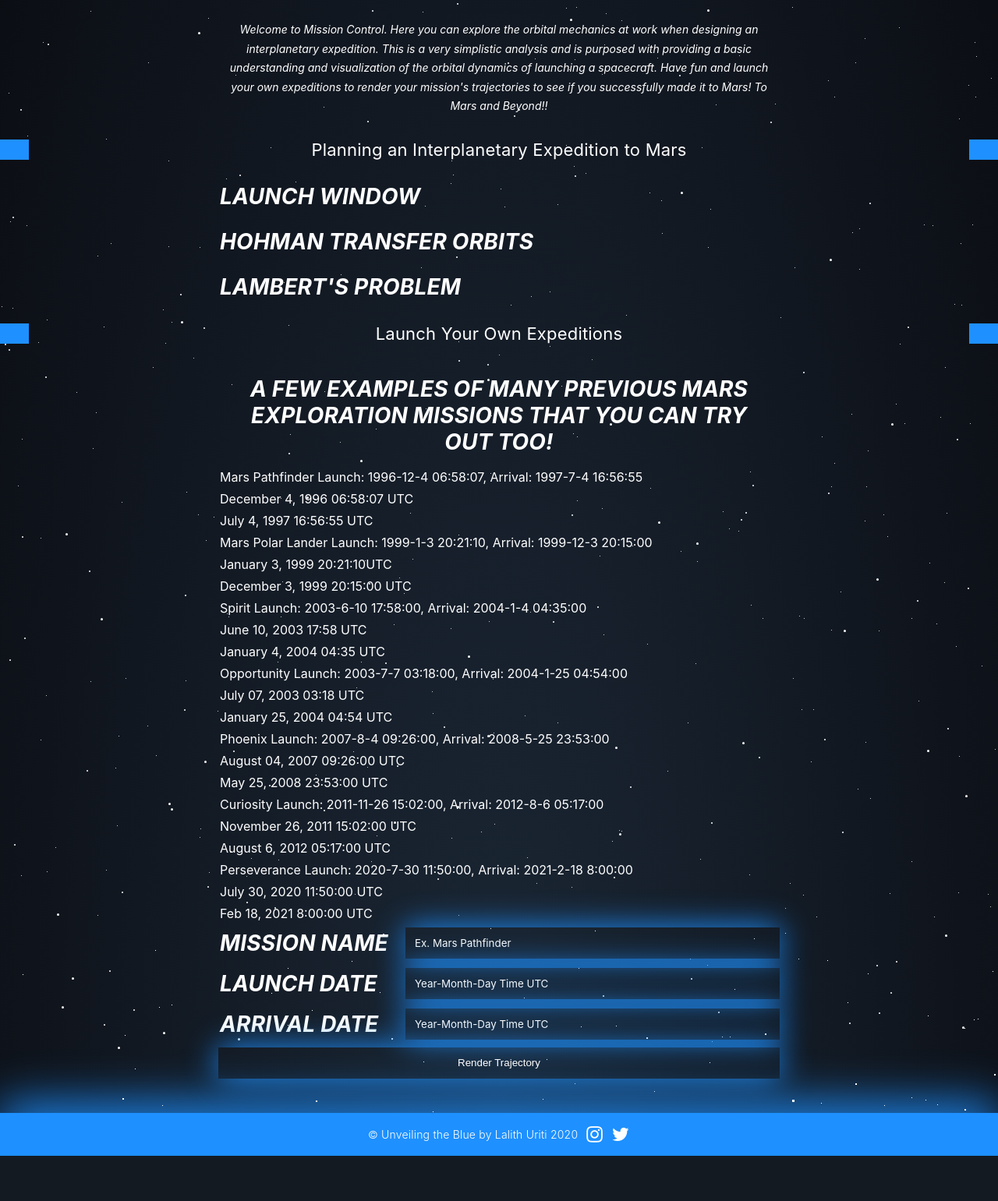
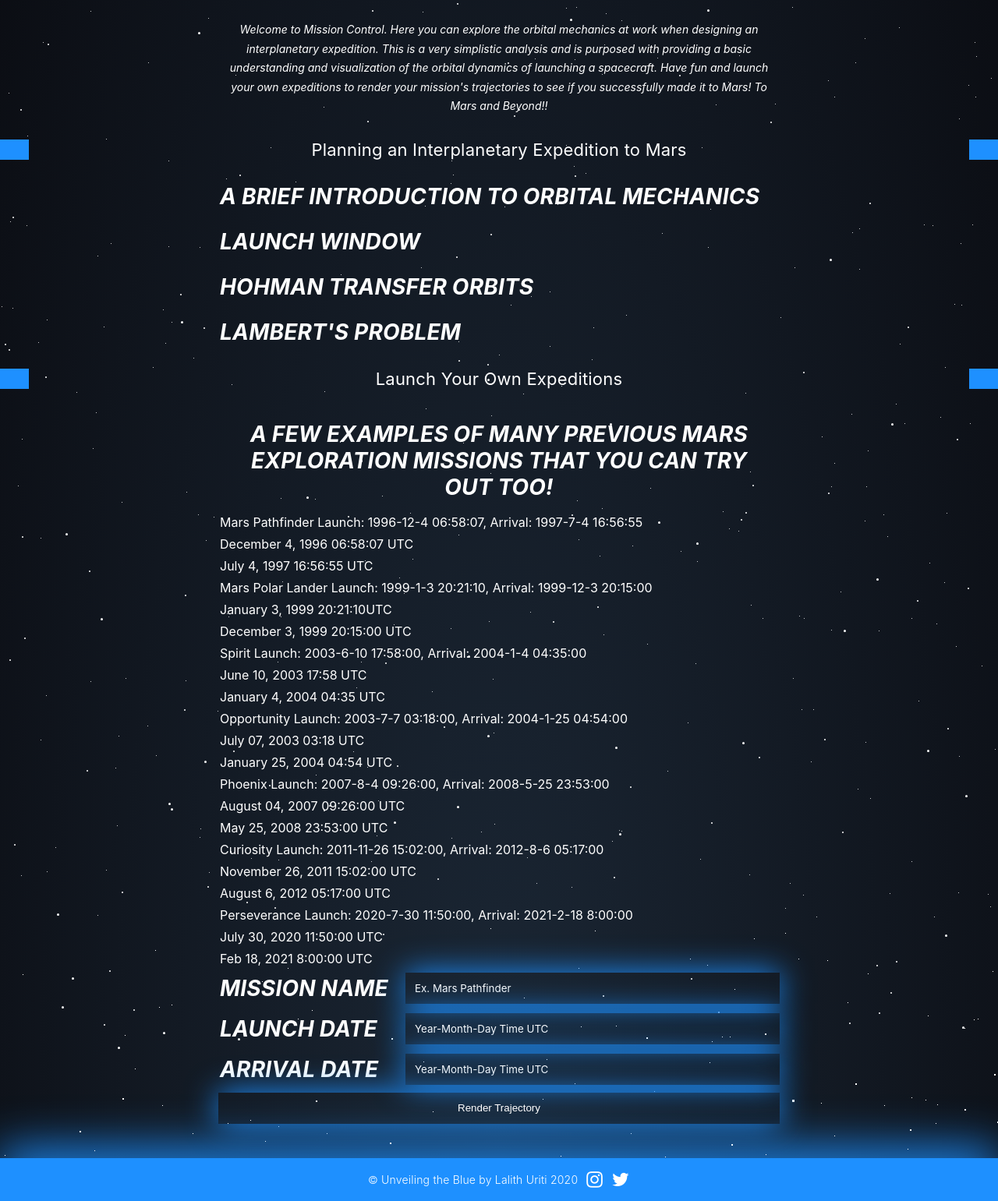
Before and after one commit to lalithu/UnveilingTheBlue_, a Django app: page /simulator.html in a window 1280 px wide. Shown: the part 551-2092 px from the top of the page at 78% size. Before the commit the page ends 2034 px from the top, so only its background shows below. Run offline with Django 3.2, Linux system fonts and the light colour scheme.

Commit message:
A Brief Introduction to Orbital Mechanics

```diff
--- a/UnveilingTheBlue/BluePages/templates/BluePages/simulator.html
+++ b/UnveilingTheBlue/BluePages/templates/BluePages/simulator.html
@@ -146,6 +146,17 @@
 <h2 class="whereItAllBegan">Planning an Interplanetary Expedition to Mars</h2>
 
 <article>
+  <div class="article-title">A Brief Introduction to Orbital Mechanics</div>
+  {% autoescape off %}
+  <!--{{ solarsys_div }}
+  {{ frame_div }}-->
+  {% endautoescape %}
+  <!--<img class="article-img r-7" src="{% static 'css/images/LambertsProblemVectorVis.jpeg' %}" alt="R7 ICBM">
+  <figcaption class="imgCaptions">Position Vectors(r0 - Initial, r1 - Secondary)</figcaption>-->
+</article>
+
+
+<article>
   <div class="article-title">Launch Window</div>
   {% autoescape off %}
   <!--{{ solarsys_div }}
```
